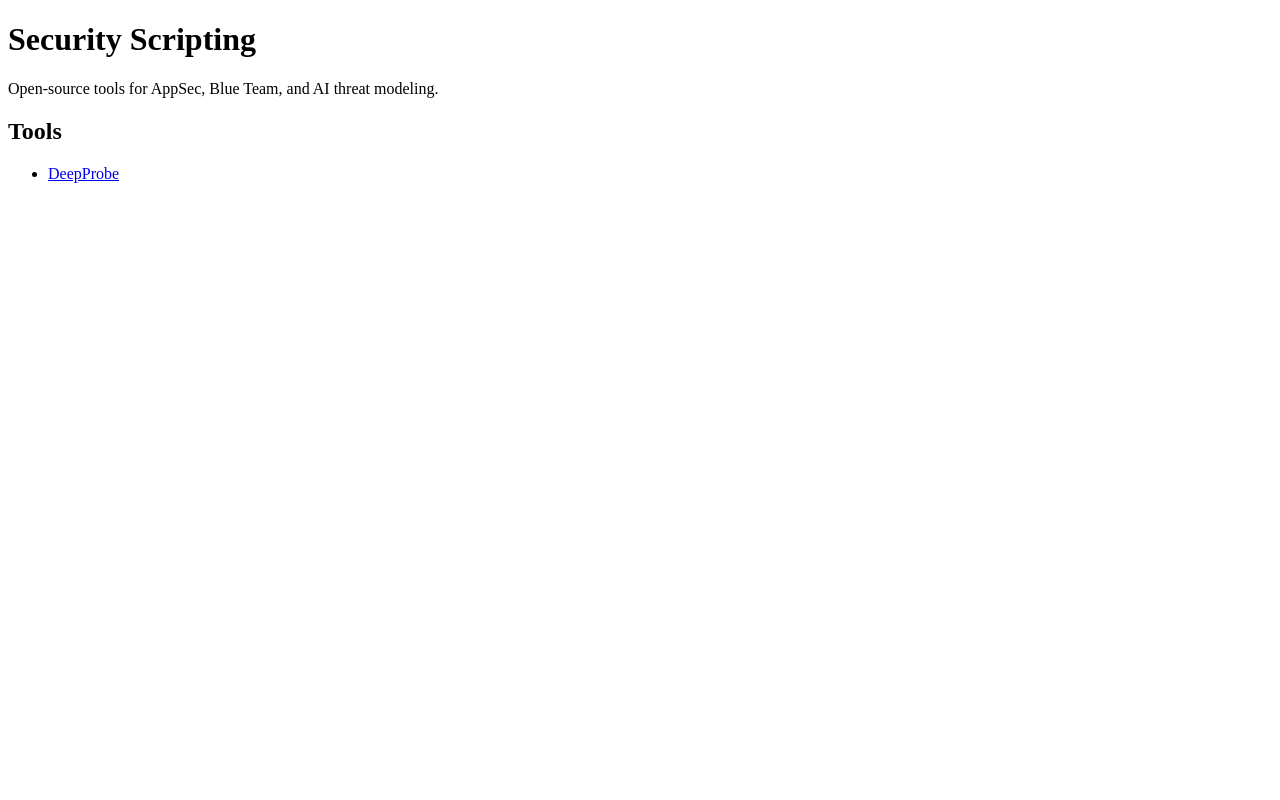
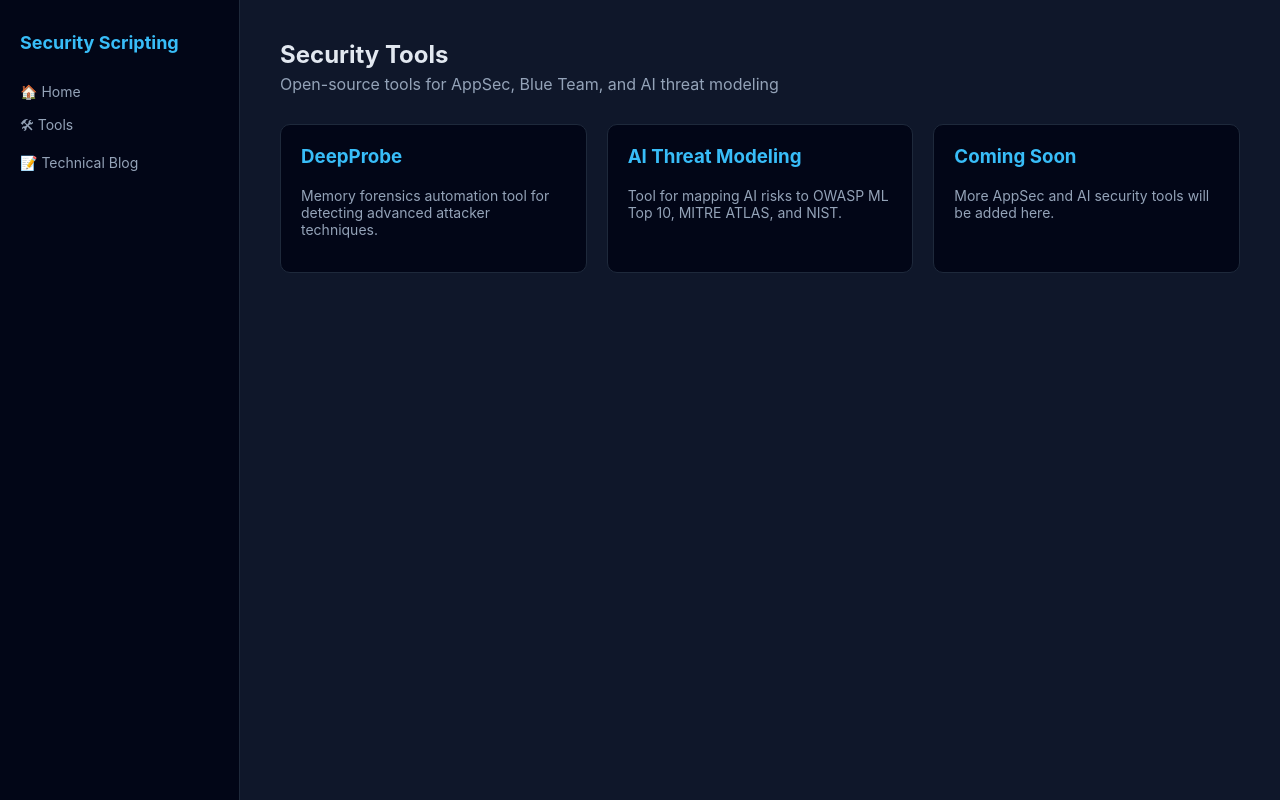
Before and after one commit to purplesectools/securityscripting-site, a plain HTML site: page index.html in a window 1280 px wide. Drawn offline with Linux system fonts and the light colour scheme.

Commit message:
Update index.html

```diff
--- a/index.html
+++ b/index.html
@@ -1,17 +1,142 @@
 <!DOCTYPE html>
-<html>
+<html lang="en">
 <head>
-  <title>Security Scripting</title>
+<meta charset="UTF-8">
+<meta name="viewport" content="width=device-width, initial-scale=1.0">
+<title>Security Scripting</title>
+
+<style>
+body {
+  margin: 0;
+  font-family: -apple-system, BlinkMacSystemFont, "Segoe UI", Roboto, sans-serif;
+  background-color: #0f172a;
+  color: #e2e8f0;
+  display: flex;
+}
+
+/* Sidebar */
+.sidebar {
+  width: 240px;
+  height: 100vh;
+  background: #020617;
+  padding: 20px;
+  box-sizing: border-box;
+  border-right: 1px solid #1e293b;
+  position: fixed;
+}
+
+.sidebar h1 {
+  font-size: 18px;
+  margin-bottom: 30px;
+  color: #38bdf8;
+}
+
+.sidebar a {
+  display: block;
+  color: #94a3b8;
+  text-decoration: none;
+  margin-bottom: 15px;
+  font-size: 14px;
+}
+
+.sidebar a:hover {
+  color: #38bdf8;
+}
+
+/* Main content */
+.main {
+  margin-left: 240px;
+  padding: 40px;
+  width: 100%;
+}
+
+/* Header */
+.header h2 {
+  margin: 0;
+  font-size: 24px;
+}
+
+.header p {
+  color: #94a3b8;
+  margin-top: 5px;
+}
+
+/* Cards */
+.grid {
+  margin-top: 30px;
+  display: grid;
+  grid-template-columns: repeat(auto-fill, minmax(260px, 1fr));
+  gap: 20px;
+}
+
+.card {
+  background: #020617;
+  border: 1px solid #1e293b;
+  border-radius: 10px;
+  padding: 20px;
+  cursor: pointer;
+  transition: 0.2s ease;
+}
+
+.card:hover {
+  border-color: #38bdf8;
+  transform: translateY(-3px);
+}
+
+.card h3 {
+  margin-top: 0;
+  color: #38bdf8;
+}
+
+.card p {
+  font-size: 14px;
+  color: #94a3b8;
+}
+</style>
 </head>
+
 <body>
 
+<!-- Sidebar -->
+<div class="sidebar">
   <h1>Security Scripting</h1>
-  <p>Open-source tools for AppSec, Blue Team, and AI threat modeling.</p>
 
-  <h2>Tools</h2>
-  <ul>
-    <li><a href="/deepprobe">DeepProbe</a></li>
-  </ul>
+  <a href="/">🏠 Home</a>
+  <a href="/tools">🛠 Tools</a>
+  <a href="/articles">📝 Technical Blog</a>
+</div>
+
+<!-- Main -->
+<div class="main">
+
+  <div class="header">
+    <h2>Security Tools</h2>
+    <p>Open-source tools for AppSec, Blue Team, and AI threat modeling</p>
+  </div>
+
+  <div class="grid">
+
+    <!-- DeepProbe -->
+    <div class="card" onclick="window.location.href='https://github.com/purplesectools/DeepProbe'">
+      <h3>DeepProbe</h3>
+      <p>Memory forensics automation tool for detecting advanced attacker techniques.</p>
+    </div>
+
+    <!-- AI Threat Modeling -->
+    <div class="card" onclick="window.location.href='/aimlthreats'">
+      <h3>AI Threat Modeling</h3>
+      <p>Tool for mapping AI risks to OWASP ML Top 10, MITRE ATLAS, and NIST.</p>
+    </div>
+
+    <!-- Future Tool -->
+    <div class="card">
+      <h3>Coming Soon</h3>
+      <p>More AppSec and AI security tools will be added here.</p>
+    </div>
+
+  </div>
+
+</div>
 
 </body>
 </html>
```
